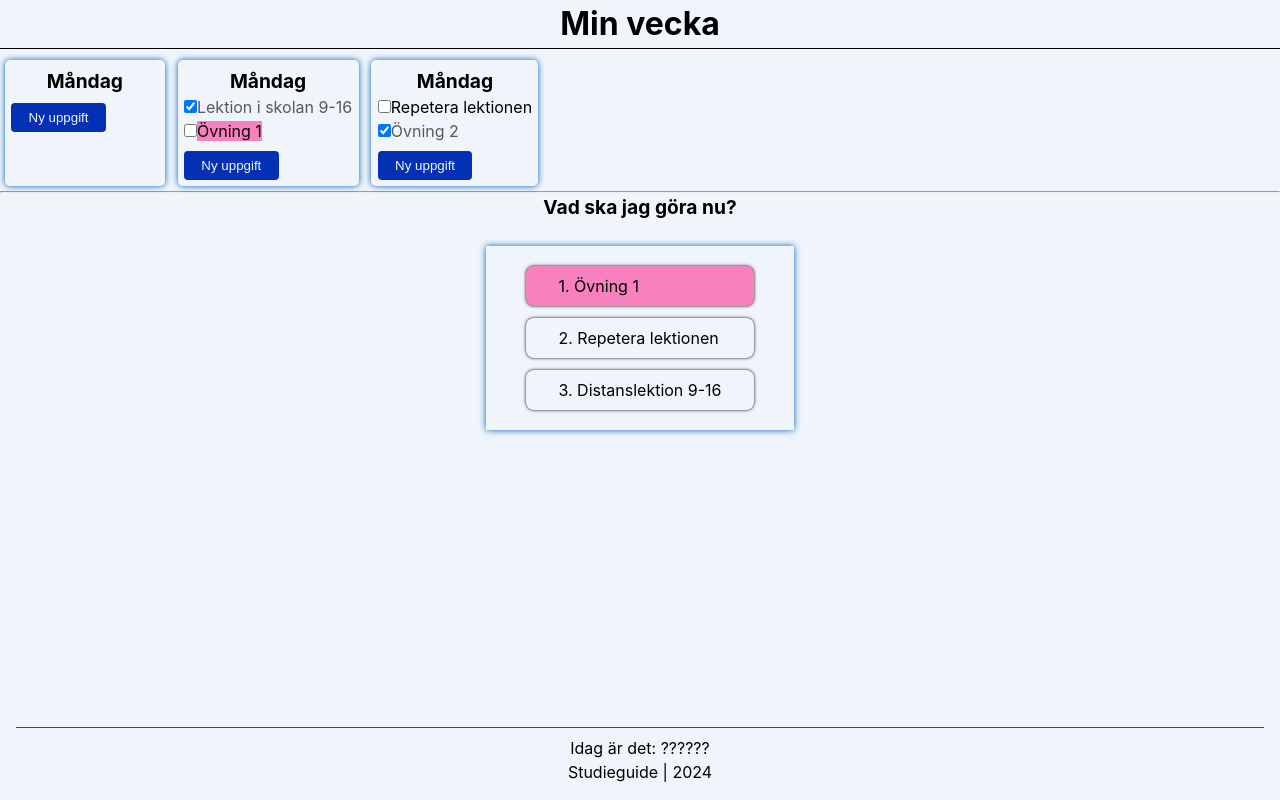
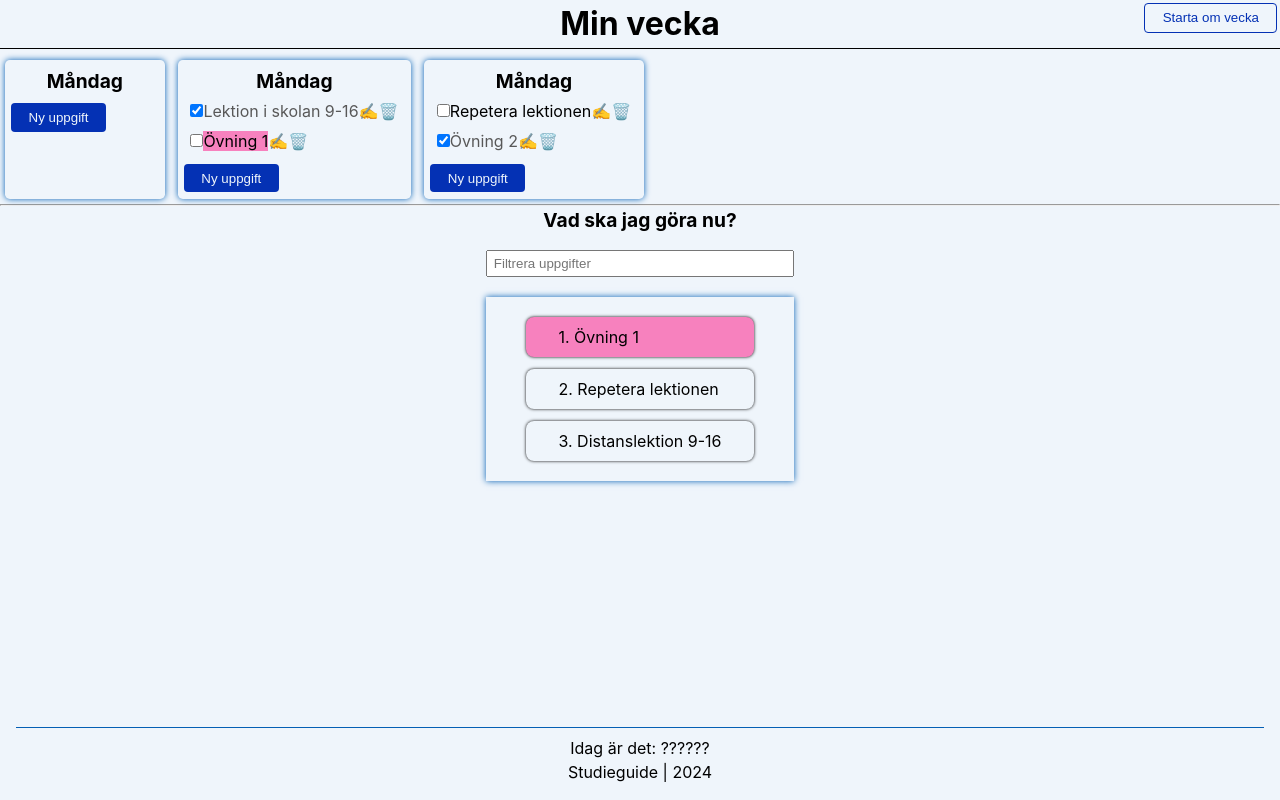
Before and after one commit to gbsr/study-planner, a React (Vite) app: page / in a window 1280 px wide. Built offline with nearby package versions, Linux system fonts and the light colour scheme.

Commit message:
General adjustments

```diff
--- a/src/components/Header.jsx
+++ b/src/components/Header.jsx
@@ -1,6 +1,7 @@
 const Header = () => (
 	<header>
 		<h1> Min vecka </h1>
+		<button className="restart-week"> Starta om vecka </button>
 	</header>
 )
 
--- a/src/components/day/Day.jsx
+++ b/src/components/day/Day.jsx
@@ -1,6 +1,7 @@
 import Item from "./Item"
 
-// När du testar, kom ihåg att rendera komponenten med olika props
+// OBS, det är tillåtet att lägga till flera props
+// När du testar, rendera komponenten med olika värden på props
 const Day = ({ day }) => {
 	// TODO: implement rest of week
 	const dayName = 'Måndag'
--- a/src/components/day/Item.jsx
+++ b/src/components/day/Item.jsx
@@ -11,6 +11,9 @@ const Item = ({ item }) => {
 			<label className={itemClass} onClick={handleChange}>
 				{item.text}
 			</label>
+			{/* <span title="Snooza">💤</span> */}
+			<span title="Ändra">✍️</span>
+			<span title="Ta bort">🗑️</span>
 		</div>
 	)
 }
--- a/src/components/prio-list/PrioList.jsx
+++ b/src/components/prio-list/PrioList.jsx
@@ -4,10 +4,12 @@ import { useStore } from '../../data/store.js'
 const PrioList = () => {
 	const todos = useStore(state => state.todos)
 	const items = todos.filter(t => !t.done)
+
 	return (
 		<div className="prio-list">
 			<h2> Vad ska jag göra nu? </h2>
 			<div className="list-container">
+				<input type="search" placeholder="Filtrera uppgifter" />
 
 				<div className="prio-items">
 					{items.map((item, index) => (
--- a/src/index.css
+++ b/src/index.css
@@ -54,7 +54,21 @@ header {
 	text-align: center;
 	border-bottom: 1px solid black;
 	margin-bottom: 0.4rem;
+	position: relative;
 }
+
+header .restart-week {
+	position: absolute;
+	right: 0.2em;
+	top: 0.2em;
+	background-color: var(--c1);
+	color: var(--c2);
+	border: 1px solid var(--c2);
+}
+
+
+
+
 .day-view {
 	display: flex;
 	flex-direction: row;
@@ -84,12 +98,22 @@ h2 {
 }
 .day .item {
 	flex-grow: 1;
+	padding: 0 0.4em;
+	margin: 0.2em 0;
+}
+.day .item:hover {
+	box-shadow: 0 0 0.2em var(--c2);
 }
 .done { color: var(--c5); }
 .due { background-color: var(--c6); }
 
 .today h2 {
 	text-decoration: underline;
+}
+
+.prio-list [type="search"] {
+	margin: 0 0 1.5em 0;
+	padding: 0.3em 0.4em;
 }
 
 .prio-items {
@@ -110,7 +134,7 @@ h2 {
 	box-shadow: 0 0 0.6em var(--c4);
 }
 .list-container {
-	margin: 1.5em 0;
+	margin: 1em 0;
 	display: grid;
 	grid-template-columns: auto;
 	justify-content: center;
```
